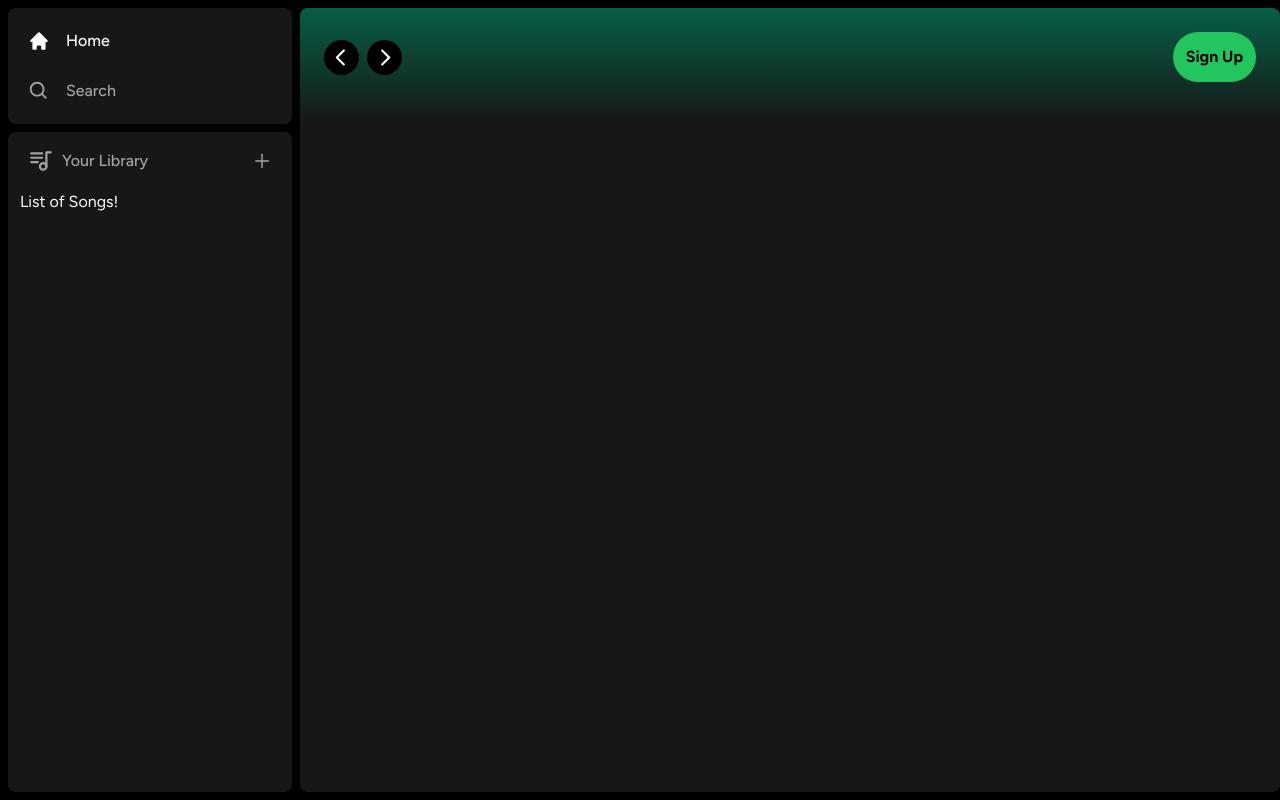
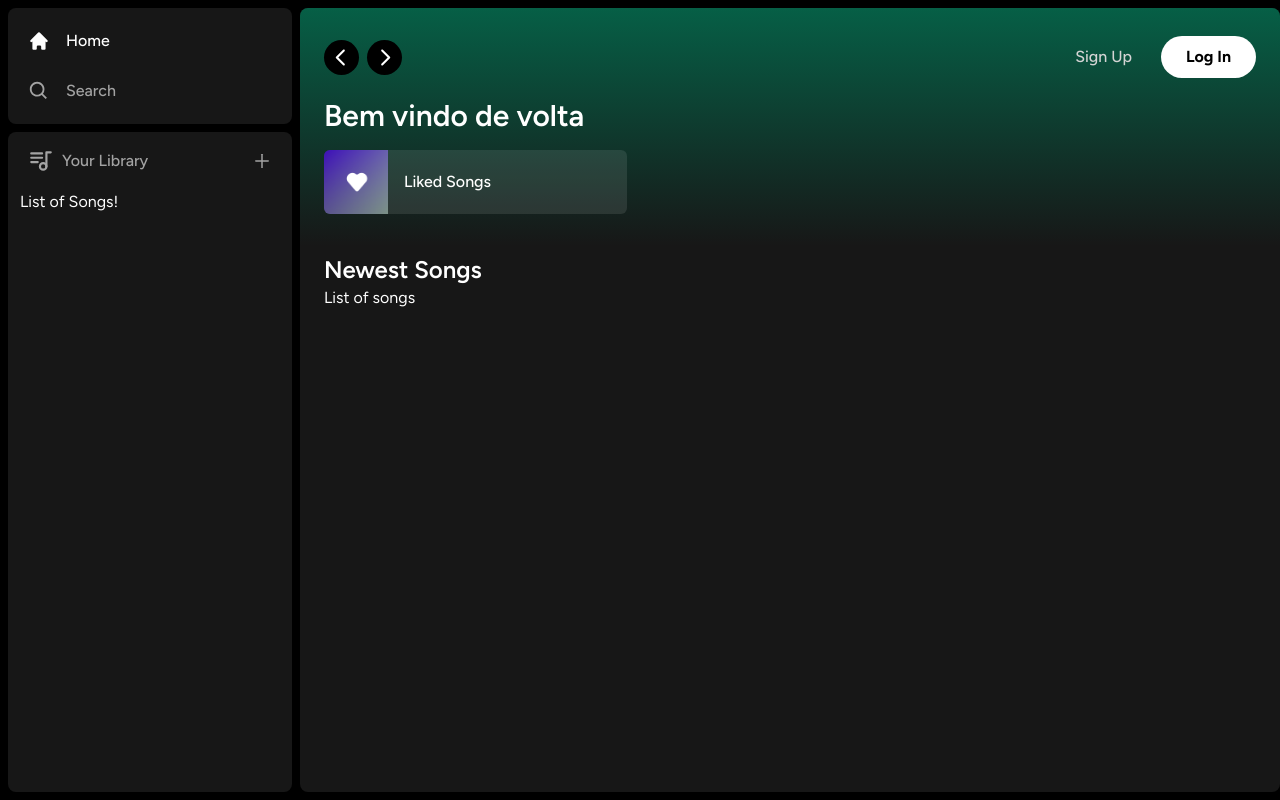
Before and after one commit to Guilherme-Jesus/spotify-clone, a Next.js app: page / in a window 1280 px wide. Built offline with nearby package versions, Linux system fonts and the light colour scheme.

Commit message:
[x] adicionado imagem de like, e ajustado estilo e posicao de novas musicas

```diff
--- a/app/(site)/page.tsx
+++ b/app/(site)/page.tsx
@@ -1,9 +1,53 @@
 import Header from '@/components/header'
+import ListItem from '@/components/list-item'
 
-export default function Home() {
+export default function Home(): React.ReactElement {
   return (
-    <div className='h-full w-full overflow-hidden overflow-y-auto rounded-lg bg-neutral-900'>
-      <Header>Header</Header>
+    <div
+      className='
+      h-full
+      w-full
+      overflow-hidden
+      overflow-y-auto
+      rounded-lg
+     bg-neutral-900'
+    >
+      <Header>
+        <div className='mb-2'>
+          <h1
+            className='
+           text-3xl
+           font-semibold
+           text-white
+          '
+          >
+            Bem vindo de volta
+          </h1>
+          <div
+            className='
+           mt-4
+           grid
+           grid-cols-1
+           gap-3
+           sm:grid-cols-2
+           xl:grid-cols-3
+           2xl:grid-cols-4
+          '
+          >
+            <ListItem
+              image='/images/liked.png'
+              name='Liked Songs'
+              href='liked'
+            />
+          </div>
+        </div>
+      </Header>
+      <div className='mb-7 mt-2 px-6'>
+        <div className='flex items-center justify-between'>
+          <h1 className='text-2xl font-semibold text-white'>Newest Songs</h1>
+        </div>
+        <div className=''>List of songs</div>
+      </div>
     </div>
   )
 }
--- a/components/header.tsx
+++ b/components/header.tsx
@@ -96,11 +96,33 @@ function Header({ children, className }: HeaderProps): React.ReactElement {
         >
           <>
             <div>
-              <ButtonCustom>Sign Up</ButtonCustom>
+              <ButtonCustom
+                onClick={() => {}}
+                className='
+                bg-transparent
+                font-medium
+                text-neutral-300
+               '
+              >
+                Sign Up
+              </ButtonCustom>
+            </div>
+            <div>
+              <ButtonCustom
+                onClick={() => {}}
+                className='
+                bg-white
+                px-6
+                py-2
+               '
+              >
+                Log In
+              </ButtonCustom>
             </div>
           </>
         </div>
       </div>
+      {children}
     </div>
   )
 }
--- /dev/null
+++ b/components/list-item.tsx
@@ -0,0 +1,78 @@
+'use client'
+import Image from 'next/image'
+import { useRouter } from 'next/navigation'
+import React from 'react'
+import { FaPlay } from 'react-icons/fa'
+
+interface ListItemProps {
+  image: string
+  name: string
+  href: string
+}
+
+export default function ListItem({
+  image,
+  name,
+  href,
+}: ListItemProps): React.ReactElement {
+  const router = useRouter()
+
+  const onClick = (): void => {
+    router.push(href)
+  }
+
+  return (
+    <button
+      onClick={onClick}
+      className='
+    group
+    relative
+    flex
+    items-center
+    gap-x-4
+    overflow-hidden
+    rounded-md
+    bg-neutral-100/10
+    pr-4
+    transition
+    hover:bg-neutral-100/20
+  '
+    >
+      <div
+        className='
+        relative
+        min-h-[64px]
+        min-w-[64px]
+        '
+      >
+        <Image
+          className='object-cover'
+          fill
+          src={image}
+          alt='Liked'
+          sizes='25'
+        />
+      </div>
+      <p className='truncate py-5 font-medium'>{name}</p>
+      <div
+        className='
+        absolute
+        right-5
+        flex
+        items-center
+        justify-center
+        rounded-full
+        bg-green-500
+        p-4
+        opacity-0
+        drop-shadow-md
+        transition
+        hover:scale-110
+        group-hover:opacity-100
+       '
+      >
+        <FaPlay className='text-black' />
+      </div>
+    </button>
+  )
+}
```
Also changed, not shown: public/images/liked.png (added).
